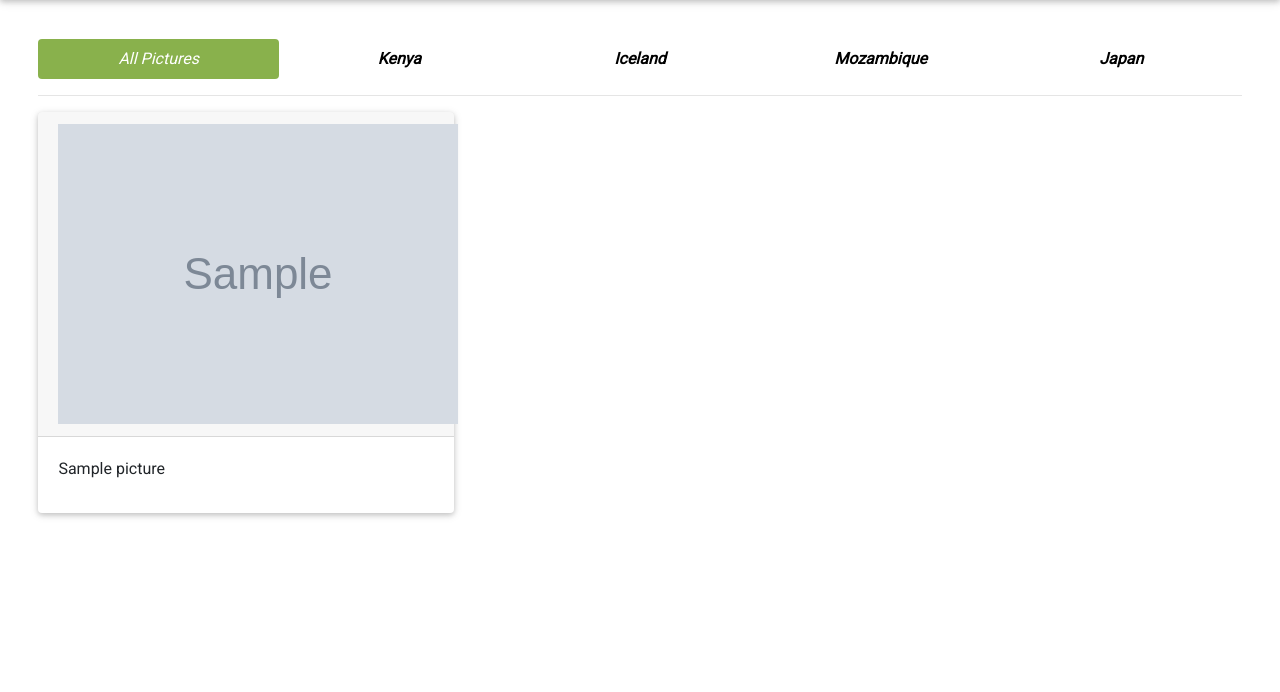
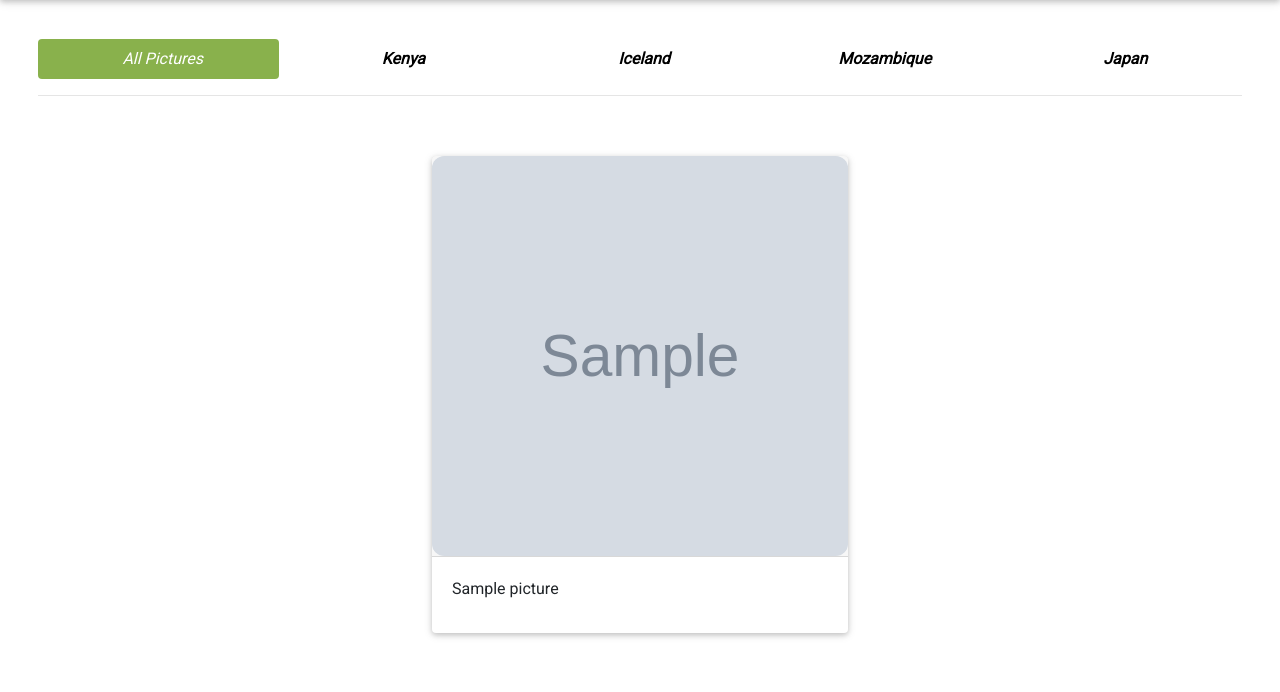
Before and after one commit to Clemo97/django-week-1, a Django app: template picture/templates/all-pictures/index.html in a window 1280 px wide. Shown: the part 59-751 px from the top of the page. Run offline with Django 3.2, Linux system fonts and the light colour scheme; the template is opened without the code that fills it: most values are stand-ins (such as "Sample title", 1, 10 or a date in 2020); grey boxes marked "Sample" are stand-in pictures; some libraries are stand-ins or nearby versions.

Commit message:
card and navbar css

```diff
--- a/picture/static/css/index.css
+++ b/picture/static/css/index.css
@@ -28,3 +28,33 @@ body {
 a.nav-link:hover {
     background-color: whitesmoke !important;
 }
+a.nav-link {
+    padding-left: 10%;
+}
+
+.myCards {
+    margin-top: 5%;
+    display: flex;
+    flex-wrap: wrap;
+    justify-content: space-around;
+}
+
+img {
+    width: 100%;
+    height: 400px;
+    border-radius: 3%;
+}
+
+.card-header {
+    padding: 0;
+}
+
+.card {
+    margin-bottom: 5%;
+}
+
+.modal-full {
+    min-width: 80%;
+    margin: 10%;
+    margin-top: 4% !important;
+}
```
